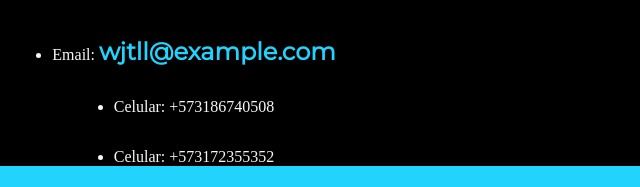
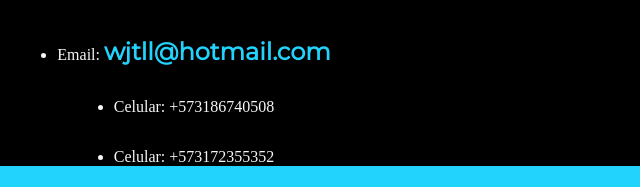
Before and after one commit to Ingwtorres26/Portafolio, a plain HTML site: page contacto.html in a window 1280 px wide. Shown: the part 201-388 px from the top of the page, 126-766 px from the left. Drawn offline with nearby package versions, Linux system fonts and the light colour scheme.

Commit message:
Update contacto.html

```diff
--- a/contacto.html
+++ b/contacto.html
@@ -19,7 +19,7 @@
             <h1 class="presentacion__contenido_titulo">Contacto</h1>
             <p class="presentacion__contenido__texto">Puedes contactarme a través de los siguientes medios:</p>
             <ul class="presentacion__enlaces">
-                <li>Email: <a href="mailto:wjtll@example.com" class="header__menu__link">wjtll@example.com</a></li>
+                <li>Email: <a href="mailto:wjtll@hotmail.com" class="header__menu__link">wjtll@hotmail.com</a></li>
                 <li>Celular: +573186740508</li>
                 <li>Celular: +573172355352</li>
             </ul>
```
